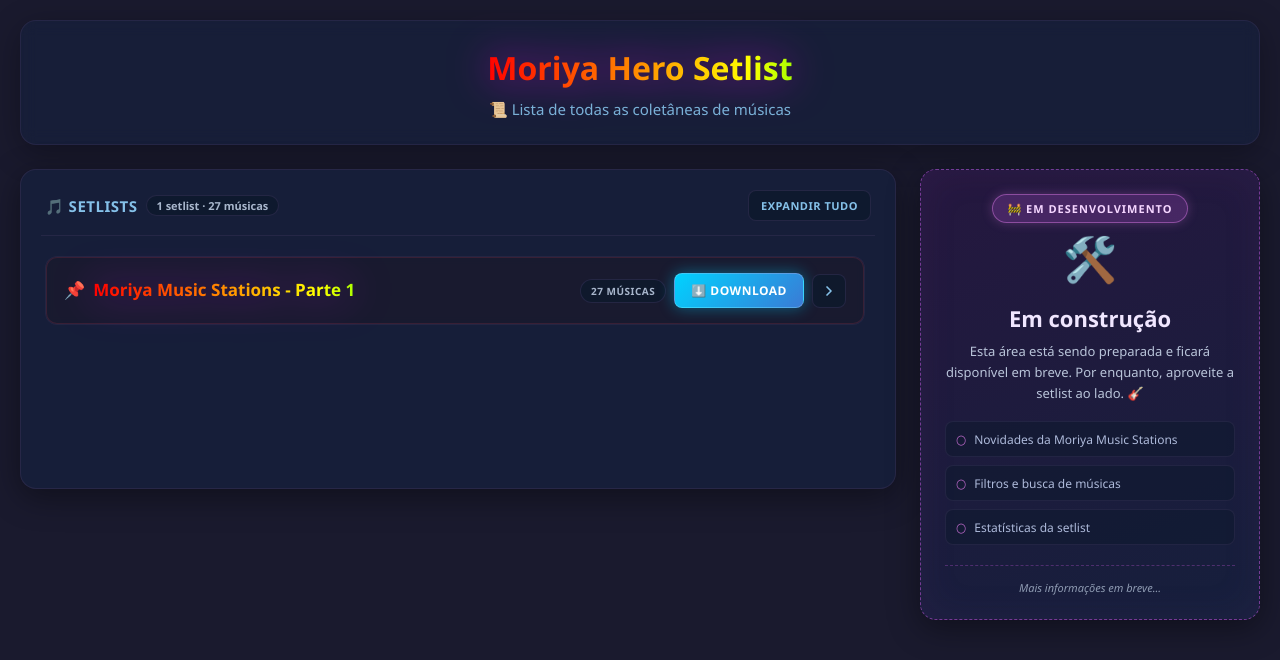
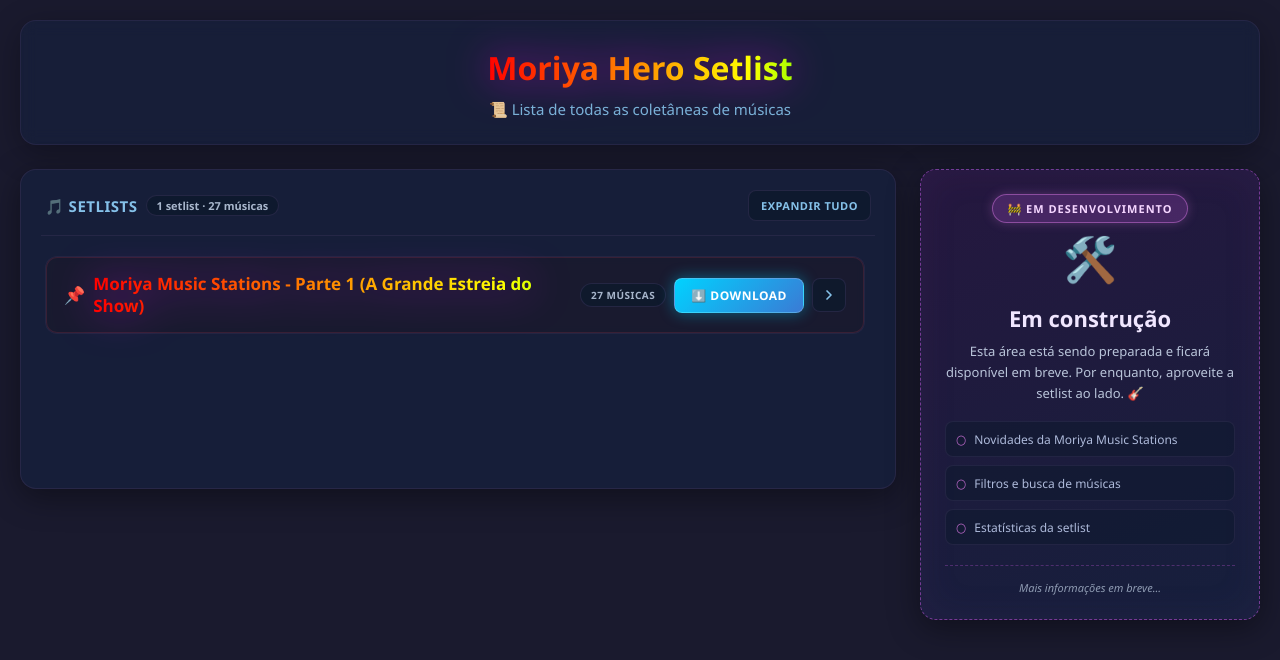
Before and after one commit to JJMAGame/Moriya-Music-Stations, a plain HTML site: page index.html in a window 1280 px wide. Drawn offline with Linux system fonts and the light colour scheme.

Commit message:
Atualizando o código

```diff
--- a/eventos.json
+++ b/eventos.json
@@ -1,147 +1,3 @@
 [
-    {
-        "nome": "Moriya Music Stations - Parte 1",
-        "dataInicio": "",
-        "dataFim": "",
-        "linkDownload": "https://github.com/JJMAGame/Moriya-Music-Stations/releases/tag/setlistpersonalizado",
-        "mapas": [
-            {
-                "nome": "Bill Kiley - Chinatown",
-                "base": 3,
-                "dificuldade": "1,2,3,4"
-            },
-            {
-                "nome": "Carl Norén - Bullet Rain",
-                "base": 1,
-                "dificuldade": "1,2,3,4"
-            },
-            {
-                "nome": "Knife Party - Internet Friends (VIP)",
-                "base": 3,
-                "dificuldade": "1,2,3,4"
-            },
-            {
-                "nome": "meganeko - The Cyber Grind",
-                "base": 5,
-                "dificuldade": "1,2,3,4"
-            },
-            {
-                "nome": "Michael Hunter - Soviet Connection",
-                "base": 3,
-                "dificuldade": "1,2,3,4"
-            },
-            {
-                "nome": "Mike Morasky - Gallery",
-                "base": 6,
-                "dificuldade": "1,2,3,4"
-            },
-            {
-                "nome": "Muse - Uprising (Does It Offend You, Yeah Remix)",
-                "base": 1,
-                "dificuldade": "1,2,3,4"
-            },
-            {
-                "nome": "Porter Robinson - Look at the Sky",
-                "base": 1,
-                "dificuldade": "1,2,3,4"
-            },
-            {
-                "nome": "Richard Jacques - Super Sonic Racing (feat. TJ Davis)",
-                "base": 1,
-                "dificuldade": "1,2,3,4"
-            },
-            {
-                "nome": "Skrillex & Alvin Risk - Try It Out (Jack Wall & Trent Reznor remix)",
-                "base": 1,
-                "dificuldade": "1,2,3,4"
-            },
-            {
-                "nome": "The Immortals - Techno Syndrome (Mortal Kombat)",
-                "base": 3,
-                "dificuldade": "1,2,3,4"
-            },
-            {
-                "nome": "The Weeknd - Blinding Lights",
-                "base": 2,
-                "dificuldade": "1,2,3,4"
-            },
-            {
-                "nome": "Tomoya Ohtani (feat. Tyler Smith & Andy Bane) - Infinite",
-                "base": 4,
-                "dificuldade": "1,2,3,4"
-            },
-            {
-                "nome": "Video Game Orchestra (feat. David Vives) - Snake Eater (Live at Brazil Game Show 2019)",
-                "base": 4,
-                "dificuldade": "1,2,3,4"
-            },
-            {
-                "nome": "Yooh - Hercules",
-                "base": 5,
-                "dificuldade": "1,2,3,4"
-            },
-            {
-                "nome": "Casey Edwards (feat. Victor Borba) - Bury the Light",
-                "base": 3,
-                "dificuldade": "1,2,3,4"
-            },
-            {
-                "nome": "Darren Korb - God of the Dead",
-                "base": 3,
-                "dificuldade": "1,2,3,4"
-            },
-            {
-                "nome": "kfaraday - Solar Bowler",
-                "base": 6,
-                "dificuldade": "1,2,3,4"
-            },
-            {
-                "nome": "Revolver Ocelot - Ocelot Gun Twirling Scene",
-                "base": 1,
-                "dificuldade": "1,2,3,4"
-            },
-            {
-                "nome": "Van Halen - Little Guitars",
-                "base": 4,
-                "dificuldade": "1,2,3,4"
-            },
-            {
-                "nome": "Born of Osiris - Follow the Signs",
-                "base": 3,
-                "dificuldade": "4"
-            },
-            {
-                "nome": "Jeff Loomis - Miles of Machines",
-                "base": 6,
-                "dificuldade": "4"
-            },
-            {
-                "nome": "Fresno - Diga Parte 2",
-                "base": 2,
-                "dificuldade": "4"
-            },
-            {
-                "nome": "Edu Falaschi - Spread Your Fire",
-                "base": 5,
-                "dificuldade": "4"
-            },
-            {
-                "nome": "Avenged Sevenfold - Save Me",
-                "base": 4,
-                "dificuldade": "4"
-            },
-            {
-                "nome": "LeaF - Wizdomiot",
-                "base": 6,
-                "dificuldade": "1,2,3,4"
-            },
-            {
-                "nome": "Nobuo Uematsu - Super Smash Bros. Brawl Main Theme",
-                "base": 1,
-                "dificuldade": "4"
-            }
-        ],
-        "videoId": "",
-        "rainbow": true
-    }
+    "setlist/Setlist-parte-1.json"
 ]
--- a/index.html
+++ b/index.html
@@ -460,6 +460,20 @@
             font-style: italic;
         }
 
+        /* AVISO DE SETLIST QUE NÃO PÔDE SER CARREGADA */
+        .setlist-erro {
+            background: rgba(231, 76, 60, 0.12);
+            border: 1px solid rgba(231, 76, 60, 0.5);
+            color: #ff9a8a;
+            border-radius: 12px;
+            padding: 14px 16px;
+            margin-bottom: 12px;
+            font-size: 13px;
+            line-height: 1.5;
+        }
+
+        .setlist-erro:last-child { margin-bottom: 0; }
+
         /* ============================================================
            RESPONSIVO
         ============================================================ */
@@ -513,7 +527,7 @@
 
             <div class="eventos-scroll" id="eventosScroll">
                 <div id="eventosContainer">
-                    <!-- Os eventos serão carregados do JSON aqui -->
+                    <!-- As setlists serão carregadas a partir do índice eventos.json -->
                     <div style="color: #85c1e9; text-align: center; padding: 30px;">Carregando setlists...</div>
                 </div>
             </div>
@@ -609,16 +623,17 @@
             return 'encerrado';
         }
 
-        let eventos = [];
+        let setlists = [];
+        let falhas = [];
 
         /* ============================================================
            RENDERIZAÇÃO
         ============================================================ */
-        function renderizarEventos() {
+        function renderizarSetlists() {
             const container = document.getElementById('eventosContainer');
             const contadorEl = document.getElementById('contadorEventos');
 
-            if (eventos.length === 0) {
+            if (setlists.length === 0 && falhas.length === 0) {
                 container.innerHTML = `<div style="color: #7f8c8d; text-align: center; padding: 30px;">📭 Nenhuma setlist cadastrada.</div>`;
                 contadorEl.textContent = '0 setlists';
                 return;
@@ -627,7 +642,7 @@
             let html = '';
             let totalMapas = 0;
 
-            eventos.forEach((evento) => {
+            setlists.forEach((evento) => {
                 const mapas = Array.isArray(evento.mapas) ? evento.mapas : [];
                 totalMapas += mapas.length;
 
@@ -710,8 +725,12 @@
                 `;
             });
 
+            falhas.forEach(mensagem => {
+                html += `<div class="setlist-erro">⚠️ ${escapeHtml(mensagem)}</div>`;
+            });
+
             container.innerHTML = html;
-            contadorEl.textContent = `${eventos.length} ${eventos.length === 1 ? 'setlist' : 'setlists'} · ${totalMapas} músicas`;
+            contadorEl.textContent = `${setlists.length} ${setlists.length === 1 ? 'setlist' : 'setlists'} · ${totalMapas} músicas`;
             sincronizarBotaoTodos();
         }
 
@@ -754,26 +773,64 @@
         });
 
         /* ============================================================
-           CARREGAMENTO DO JSON
+           CARREGAMENTO: ÍNDICE (eventos.json) + ARQUIVOS DE SETLIST
+           ------------------------------------------------------------
+           eventos.json é apenas a lista dos arquivos, por exemplo:
+               ["setlist/Setlist-parte-1.json", "setlist/Setlist-parte-2.json"]
+
+           Cada arquivo de setlist contém UM objeto (ou uma lista de
+           objetos) no mesmo formato de antes. Para publicar uma nova
+           setlist, basta criar o arquivo e adicioná-lo ao índice.
         ============================================================ */
-        // O GitHub Pages/CDN costuma guardar o JSON em cache por vários minutos.
-        // O parâmetro de versão + no-store garante que os níveis atualizados apareçam.
-        fetch(`eventos.json?v=${Date.now()}`, { cache: 'no-store' })
-            .then(response => {
-                if (!response.ok) throw new Error('Erro ao carregar o JSON');
-                return response.json();
-            })
-            .then(data => {
-                eventos = Array.isArray(data) ? data : [];
-                renderizarEventos();
-            })
+        const INDICE_SETLISTS = 'eventos.json';
+
+        async function carregarSetlists() {
+            // O GitHub Pages/CDN guarda os JSON em cache por vários minutos.
+            // O parâmetro de versão + no-store garante que as atualizações apareçam.
+            const versao = Date.now();
+
+            const respostaIndice = await fetch(`${INDICE_SETLISTS}?v=${versao}`, { cache: 'no-store' });
+            if (!respostaIndice.ok) throw new Error('Erro ao carregar o índice de setlists');
+
+            const indice = await respostaIndice.json();
+            const entradas = Array.isArray(indice) ? indice : [indice];
+
+            const resultados = await Promise.all(entradas.map(async (entrada) => {
+                // Compatibilidade: aceita um objeto de setlist direto no índice.
+                if (entrada && typeof entrada === 'object') {
+                    return { setlists: Array.isArray(entrada) ? entrada : [entrada] };
+                }
+
+                if (typeof entrada !== 'string' || entrada.trim() === '') {
+                    return { erro: 'Entrada inválida no índice de setlists.' };
+                }
+
+                const arquivo = entrada.trim();
+                try {
+                    const resposta = await fetch(`${encodeURI(arquivo)}?v=${versao}`, { cache: 'no-store' });
+                    if (!resposta.ok) throw new Error(`HTTP ${resposta.status}`);
+                    const dados = await resposta.json();
+                    return { setlists: Array.isArray(dados) ? dados : [dados] };
+                } catch (erro) {
+                    console.error(`Erro ao carregar ${arquivo}:`, erro);
+                    return { erro: `Não foi possível carregar a setlist "${arquivo}".` };
+                }
+            }));
+
+            setlists = resultados.flatMap(resultado => resultado.setlists || []);
+            falhas = resultados.map(resultado => resultado.erro).filter(Boolean);
+        }
+
+        carregarSetlists()
+            .then(renderizarSetlists)
             .catch(error => {
                 console.error('Erro:', error);
                 const container = document.getElementById('eventosContainer');
                 container.innerHTML = `
                     <div style="color: #e74c3c; text-align: center; padding: 30px;">
-                        ⚠️ Erro ao carregar a lista de eventos.<br>
-                        Verifique se o arquivo <strong>eventos.json</strong> está na mesma pasta.
+                        ⚠️ Erro ao carregar a lista de setlists.<br>
+                        Verifique se o arquivo <strong>eventos.json</strong> está na mesma pasta e se os
+                        arquivos de setlist listados nele existem.
                     </div>
                 `;
                 const contadorEl = document.getElementById('contadorEventos');
--- /dev/null
+++ b/setlist/Setlist-parte-1.json
@@ -0,0 +1,147 @@
+[
+    {
+        "nome": "Moriya Music Stations - Parte 1 (A Grande Estreia do Show)",
+        "dataInicio": "",
+        "dataFim": "",
+        "linkDownload": "https://github.com/JJMAGame/Moriya-Music-Stations/releases/tag/setlistpersonalizado",
+        "mapas": [
+            {
+                "nome": "Bill Kiley - Chinatown",
+                "base": 3,
+                "dificuldade": "1,2,3,4"
+            },
+            {
+                "nome": "Carl Norén - Bullet Rain",
+                "base": 1,
+                "dificuldade": "1,2,3,4"
+            },
+            {
+                "nome": "Knife Party - Internet Friends (VIP)",
+                "base": 3,
+                "dificuldade": "1,2,3,4"
+            },
+            {
+                "nome": "meganeko - The Cyber Grind",
+                "base": 5,
+                "dificuldade": "1,2,3,4"
+            },
+            {
+                "nome": "Michael Hunter - Soviet Connection",
+                "base": 3,
+                "dificuldade": "1,2,3,4"
+            },
+            {
+                "nome": "Mike Morasky - Gallery",
+                "base": 6,
+                "dificuldade": "1,2,3,4"
+            },
+            {
+                "nome": "Muse - Uprising (Does It Offend You, Yeah Remix)",
+                "base": 1,
+                "dificuldade": "1,2,3,4"
+            },
+            {
+                "nome": "Porter Robinson - Look at the Sky",
+                "base": 1,
+                "dificuldade": "1,2,3,4"
+            },
+            {
+                "nome": "Richard Jacques - Super Sonic Racing (feat. TJ Davis)",
+                "base": 1,
+                "dificuldade": "1,2,3,4"
+            },
+            {
+                "nome": "Skrillex & Alvin Risk - Try It Out (Jack Wall & Trent Reznor remix)",
+                "base": 1,
+                "dificuldade": "1,2,3,4"
+            },
+            {
+                "nome": "The Immortals - Techno Syndrome (Mortal Kombat)",
+                "base": 3,
+                "dificuldade": "1,2,3,4"
+            },
+            {
+                "nome": "The Weeknd - Blinding Lights",
+                "base": 2,
+                "dificuldade": "1,2,3,4"
+            },
+            {
+                "nome": "Tomoya Ohtani (feat. Tyler Smith & Andy Bane) - Infinite",
+                "base": 4,
+                "dificuldade": "1,2,3,4"
+            },
+            {
+                "nome": "Video Game Orchestra (feat. David Vives) - Snake Eater (Live at Brazil Game Show 2019)",
+                "base": 4,
+                "dificuldade": "1,2,3,4"
+            },
+            {
+                "nome": "Yooh - Hercules",
+                "base": 5,
+                "dificuldade": "1,2,3,4"
+            },
+            {
+                "nome": "Casey Edwards (feat. Victor Borba) - Bury the Light",
+                "base": 3,
+                "dificuldade": "1,2,3,4"
+            },
+            {
+                "nome": "Darren Korb - God of the Dead",
+                "base": 3,
+                "dificuldade": "1,2,3,4"
+            },
+            {
+                "nome": "kfaraday - Solar Bowler",
+                "base": 6,
+                "dificuldade": "1,2,3,4"
+            },
+            {
+                "nome": "Revolver Ocelot - Ocelot Gun Twirling Scene",
+                "base": 1,
+                "dificuldade": "1,2,3,4"
+            },
+            {
+                "nome": "Van Halen - Little Guitars",
+                "base": 4,
+                "dificuldade": "1,2,3,4"
+            },
+            {
+                "nome": "Born of Osiris - Follow the Signs",
+                "base": 3,
+                "dificuldade": "4"
+            },
+            {
+                "nome": "Jeff Loomis - Miles of Machines",
+                "base": 6,
+                "dificuldade": "4"
+            },
+            {
+                "nome": "Fresno - Diga Parte 2",
+                "base": 2,
+                "dificuldade": "4"
+            },
+            {
+                "nome": "Edu Falaschi - Spread Your Fire",
+                "base": 5,
+                "dificuldade": "4"
+            },
+            {
+                "nome": "Avenged Sevenfold - Save Me",
+                "base": 4,
+                "dificuldade": "4"
+            },
+            {
+                "nome": "LeaF - Wizdomiot",
+                "base": 6,
+                "dificuldade": "1,2,3,4"
+            },
+            {
+                "nome": "Nobuo Uematsu - Super Smash Bros. Brawl Main Theme",
+                "base": 1,
+                "dificuldade": "4"
+            }
+        ],
+        "videoId": "",
+        "rainbow": true
+    }
+]
```
Also changed, not shown: Setlist-parte-1.json (added, +147 -0 lines), 1 other file.
